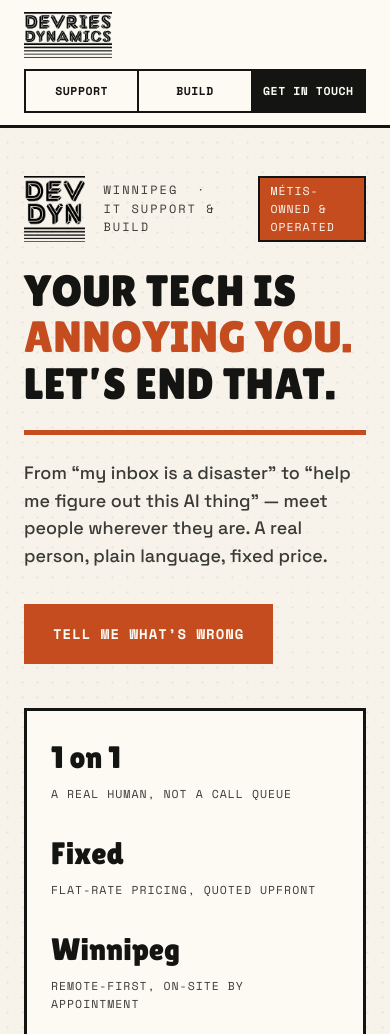
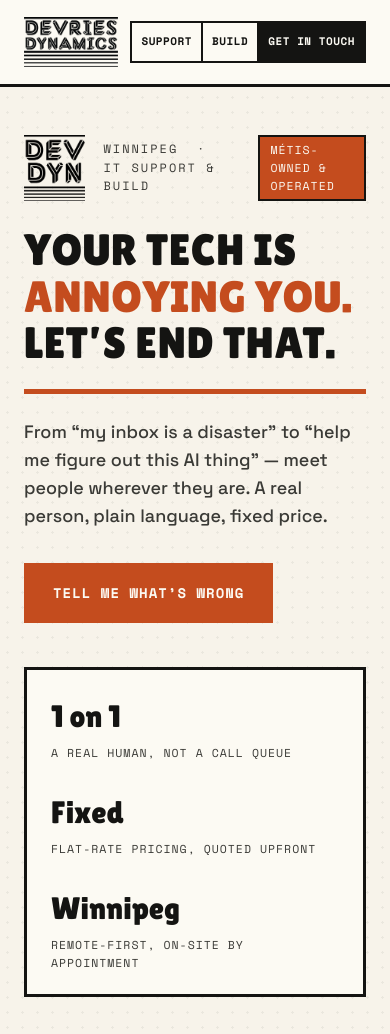
Before and after one commit to Bayarddevries/devriesdynamics.com, a plain HTML site: page index.html in a window 390 px wide. Shown: the top 1034 px of the page. Drawn offline with nearby package versions, Linux system fonts and the light colour scheme.

Commit message:
Mobile header: single row, logo scales to fill while nav stays comfortable

```diff
--- a/index.html
+++ b/index.html
@@ -166,11 +166,11 @@
 @media (max-width:560px){
   body{font-size:16px;}
   .hero{padding:48px 0 44px;}
-  header.site .wrap{flex-direction:column;align-items:stretch;gap:11px;padding-top:12px;padding-bottom:12px;}
-  .brand{align-self:flex-start;}
-  .brand-logo{height:46px;}
-  nav.site{width:100%;}
-  nav.site a{flex:1;text-align:center;padding:11px 6px;font-size:11.5px;letter-spacing:.5px;}
+  header.site .wrap{flex-wrap:nowrap;gap:12px;padding-top:12px;padding-bottom:12px;}
+  .brand{flex:1 1 auto;min-width:0;height:60px;}
+  .brand-logo{width:100%;height:100%;object-fit:contain;object-position:left center;}
+  nav.site{flex:0 0 auto;}
+  nav.site a{padding:10px 9px;font-size:11px;letter-spacing:.5px;}
 }
 </style>
 </head>
```
